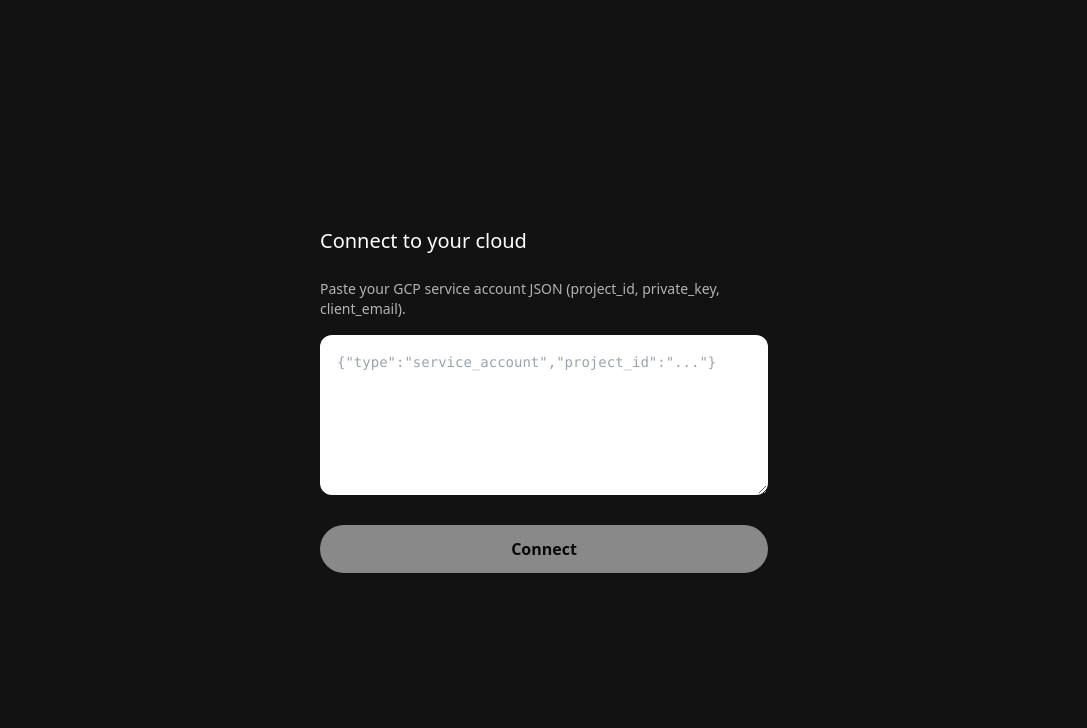
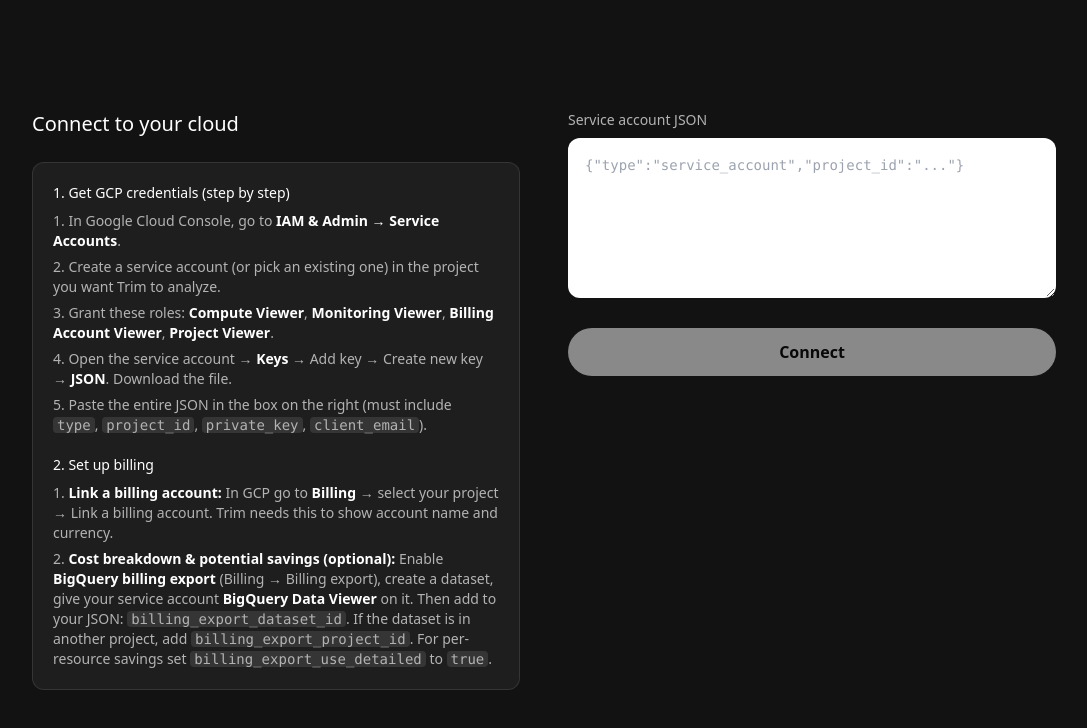
Before and after one commit to FabioDiCeglie/Trim-AI, a React (Vite) app in the folder frontend/: page / in a window 1280 px wide. Shown: the top 728 px of the page, without its empty margins (96-1183 px from the left). Built offline with nearby package versions, Linux system fonts and the light colour scheme; no server answers.

Commit message:
refactor: redesign onboarding UI with improved layout and detailed instructions for GCP credentials setup

```diff
--- a/frontend/src/pages/Onboarding.tsx
+++ b/frontend/src/pages/Onboarding.tsx
@@ -27,14 +27,37 @@
   }
 
   return (
-    <div className="min-h-screen flex items-center justify-center p-6 bg-trim-base">
-      <div className="w-full max-w-md">
-        <h1 className="text-xl font-medium text-white mb-6">
+    <div className="min-h-screen flex items-center p-6 bg-trim-base">
+      <div className="w-full max-w-5xl mx-auto grid grid-cols-1 md:grid-cols-2 gap-10 md:gap-12 items-start">
+        {/* Left: instructions */}
+        <div>
+          <h1 className="text-xl font-medium text-white mb-6 text-left">
             Connect to your cloud
           </h1>
-        <p className="text-trim-muted text-sm mb-4">
-          Paste your GCP service account JSON (project_id, private_key, client_email).
-        </p>
+          <div className="rounded-xl bg-white/5 border border-white/10 p-5 space-y-5 text-sm">
+            <div>
+              <h2 className="font-medium text-white mb-2">1. Get GCP credentials (step by step)</h2>
+              <ol className="list-decimal list-inside space-y-1.5 text-trim-muted">
+                <li>In Google Cloud Console, go to <strong className="text-white">IAM & Admin → Service Accounts</strong>.</li>
+                <li>Create a service account (or pick an existing one) in the project you want Trim to analyze.</li>
+                <li>Grant these roles: <strong className="text-white">Compute Viewer</strong>, <strong className="text-white">Monitoring Viewer</strong>, <strong className="text-white">Billing Account Viewer</strong>, <strong className="text-white">Project Viewer</strong>.</li>
+                <li>Open the service account → <strong className="text-white">Keys</strong> → Add key → Create new key → <strong className="text-white">JSON</strong>. Download the file.</li>
+                <li>Paste the entire JSON in the box on the right (must include <code className="bg-white/10 px-1 rounded">type</code>, <code className="bg-white/10 px-1 rounded">project_id</code>, <code className="bg-white/10 px-1 rounded">private_key</code>, <code className="bg-white/10 px-1 rounded">client_email</code>).</li>
+              </ol>
+            </div>
+            <div>
+              <h2 className="font-medium text-white mb-2">2. Set up billing</h2>
+              <ol className="list-decimal list-inside space-y-1.5 text-trim-muted">
+                <li><strong className="text-white">Link a billing account:</strong> In GCP go to <strong className="text-white">Billing</strong> → select your project → Link a billing account. Trim needs this to show account name and currency.</li>
+                <li><strong className="text-white">Cost breakdown &amp; potential savings (optional):</strong> Enable <strong className="text-white">BigQuery billing export</strong> (Billing → Billing export), create a dataset, give your service account <strong className="text-white">BigQuery Data Viewer</strong> on it. Then add to your JSON: <code className="bg-white/10 px-1 rounded">billing_export_dataset_id</code>. If the dataset is in another project, add <code className="bg-white/10 px-1 rounded">billing_export_project_id</code>. For per-resource savings set <code className="bg-white/10 px-1 rounded">billing_export_use_detailed</code> to <code className="bg-white/10 px-1 rounded">true</code>.</li>
+              </ol>
+            </div>
+          </div>
+        </div>
+
+        {/* Right: form */}
+        <div>
+          <p className="text-trim-muted text-sm mb-2">Service account JSON</p>
           <textarea
             value={json}
             onChange={(e) => setJson(e.target.value)}
@@ -55,5 +78,6 @@
           </button>
         </div>
       </div>
+    </div>
   );
 }
--- a/frontend/src/pages/Overview.tsx
+++ b/frontend/src/pages/Overview.tsx
@@ -51,6 +51,7 @@
 
   return (
     <div className="space-y-8 max-w-6xl">
+
       <section className="flex flex-col sm:flex-row sm:items-center sm:justify-between gap-4">
         <h1 className="text-2xl md:text-3xl font-bold tracking-tight">Provider Overview</h1>
         {projects.length > 0 && (
```
Lines whose indentation alone changed are shown as unchanged.
